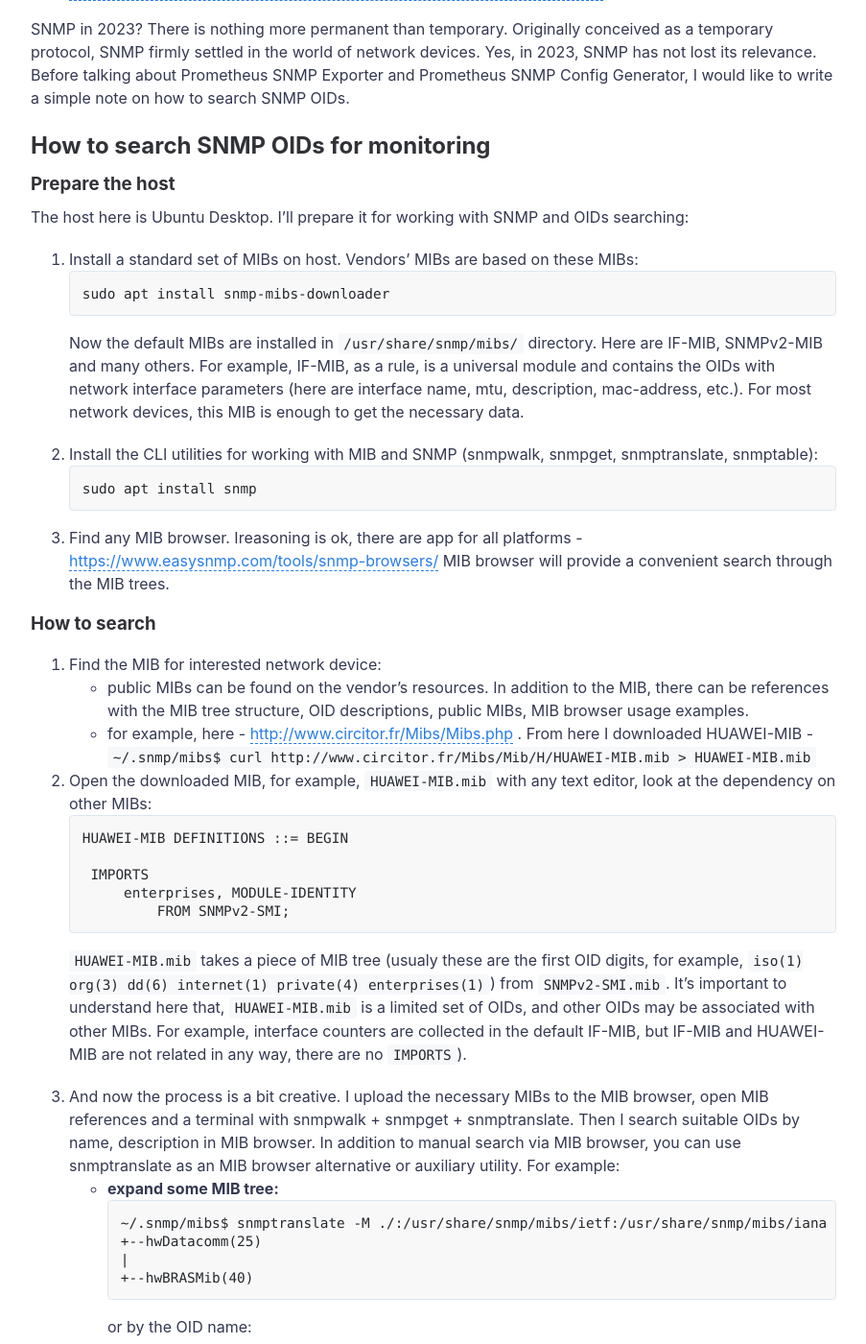
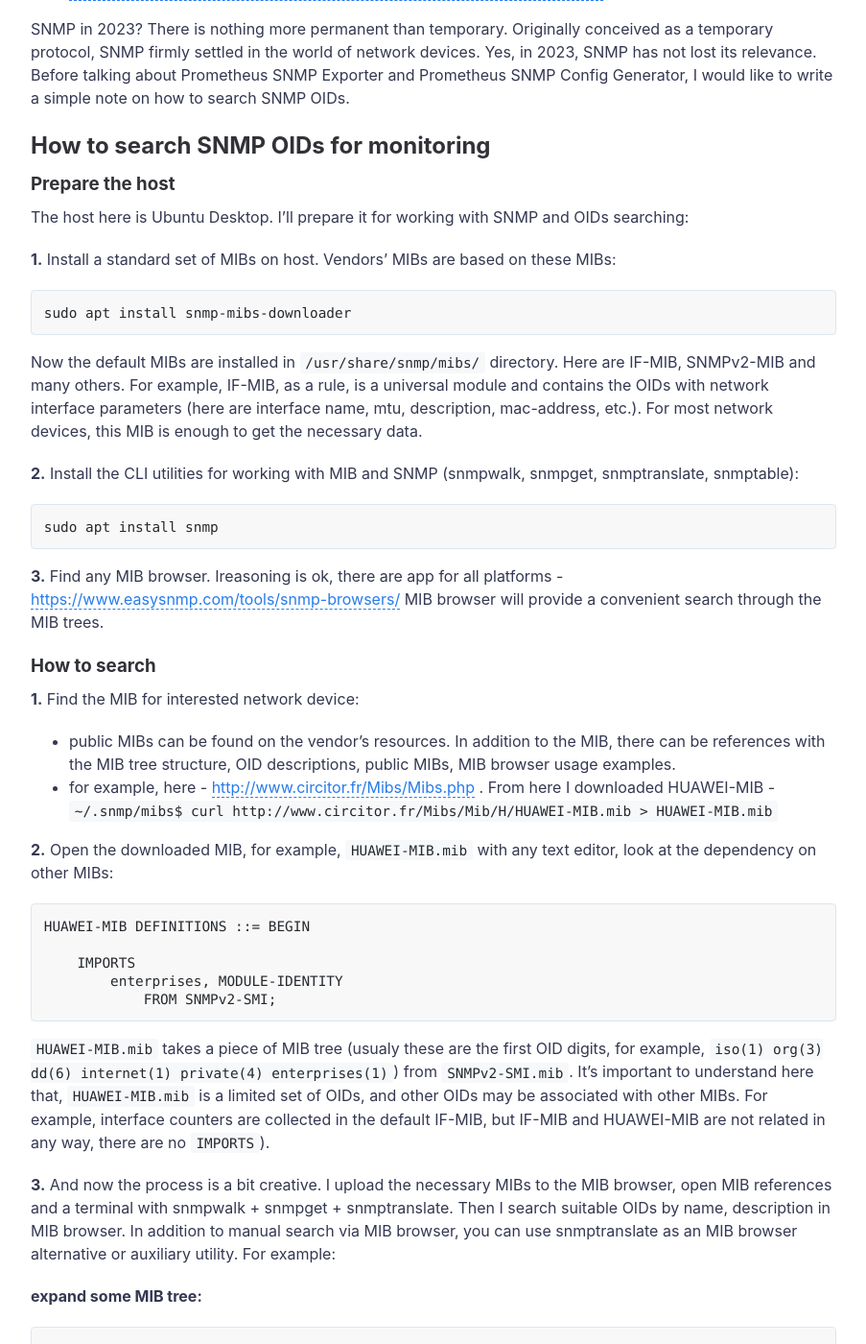
Before and after one commit to timeforplanb123/timeforplanb123.github.io, a Jekyll site: the page built from _posts/2023-02-25-k8s-monitoring-part-two-snmp.md, in a window 1280 px wide and 1400 px high, scrolled down 718 px. Shown: the whole window at 96% size, without its empty margins (188-1091 px from the left). Built offline with Jekyll 4.4.1, drawn with Linux system fonts in a browser that asks for light colours; comment, search, counter and statistics services are not loaded.

Commit message:
Update 2023-02-25-k8s-monitoring-part-two-snmp.md

````diff
--- a/_posts/2023-02-25-k8s-monitoring-part-two-snmp.md
+++ b/_posts/2023-02-25-k8s-monitoring-part-two-snmp.md
@@ -19,25 +19,32 @@ There is nothing more permanent than temporary. Originally conceived as a tempor
 
 The host here is Ubuntu Desktop. I'll prepare it for working with SNMP and OIDs searching:
 
-1. Install a standard set of MIBs on host. Vendors' MIBs are based on these MIBs:
+**1.** Install a standard set of MIBs on host. Vendors' MIBs are based on these MIBs:
+
 ```text
 sudo apt install snmp-mibs-downloader
 ```
+
 Now the default MIBs are installed in `/usr/share/snmp/mibs/` directory. Here are IF-MIB, SNMPv2-MIB and many others. For example, IF-MIB, as a rule, is a universal module and contains the OIDs with network interface parameters (here are interface name, mtu, description, mac-address, etc.). For most network devices, this MIB is enough to get the necessary data.
-2. Install the CLI utilities for working with MIB and SNMP (snmpwalk, snmpget, snmptranslate, snmptable):
+
+**2.** Install the CLI utilities for working with MIB and SNMP (snmpwalk, snmpget, snmptranslate, snmptable):
+
 ```text
 sudo apt install snmp
 ```
-3. Find any MIB browser. Ireasoning is ok, there are app for all platforms - [https://www.easysnmp.com/tools/snmp-browsers/](https://www.easysnmp.com/tools/snmp-browsers){:target="_blank"}
+
+**3.** Find any MIB browser. Ireasoning is ok, there are app for all platforms - [https://www.easysnmp.com/tools/snmp-browsers/](https://www.easysnmp.com/tools/snmp-browsers){:target="_blank"}
 MIB browser will provide a convenient search through the MIB trees.
 
 
 ### How to search
 
-1. Find the MIB for interested network device:
-- public MIBs can be found on the vendor's resources. In addition to the MIB, there can be references with the MIB tree structure, OID descriptions, public MIBs, MIB browser usage examples.
-- for example, here - [http://www.circitor.fr/Mibs/Mibs.php](http://www.circitor.fr/Mibs/Mibs.php){:target="_blank"} . From here I downloaded HUAWEI-MIB - `~/.snmp/mibs$ curl http://www.circitor.fr/Mibs/Mib/H/HUAWEI-MIB.mib > HUAWEI-MIB.mib`
-2. Open the downloaded MIB, for example, `HUAWEI-MIB.mib` with any text editor, look at the dependency on other MIBs:
+**1.** Find the MIB for interested network device:
+  - public MIBs can be found on the vendor's resources. In addition to the MIB, there can be references with the MIB tree structure, OID descriptions, public MIBs, MIB browser usage examples.
+  - for example, here - [http://www.circitor.fr/Mibs/Mibs.php](http://www.circitor.fr/Mibs/Mibs.php){:target="_blank"} . From here I downloaded HUAWEI-MIB - `~/.snmp/mibs$ curl http://www.circitor.fr/Mibs/Mib/H/HUAWEI-MIB.mib > HUAWEI-MIB.mib`
+
+**2.** Open the downloaded MIB, for example, `HUAWEI-MIB.mib` with any text editor, look at the dependency on other MIBs:
+
 ```text
 HUAWEI-MIB DEFINITIONS ::= BEGIN
 
@@ -45,24 +52,31 @@ HUAWEI-MIB DEFINITIONS ::= BEGIN
         enterprises, MODULE-IDENTITY
             FROM SNMPv2-SMI;
 ```
+
 `HUAWEI-MIB.mib` takes a piece of MIB tree (usualy these are the first OID digits, for example, `iso(1) org(3) dd(6) internet(1) private(4) enterprises(1)`) from `SNMPv2-SMI.mib`. It's important to understand here that, `HUAWEI-MIB.mib` is a limited set of OIDs, and other OIDs may be associated with other MIBs. For example, interface counters are collected in the default IF-MIB, but IF-MIB and HUAWEI-MIB are not related in any way, there are no `IMPORTS`).
-3. And now the process is a bit creative. I upload the necessary MIBs to the MIB browser, open MIB references and a terminal with snmpwalk + snmpget + snmptranslate. Then I search suitable OIDs by name, description in MIB browser.
-In addition to manual search via MIB browser, you can use snmptranslate as an MIB browser alternative or auxiliary utility. For example:
-- **expand some MIB tree:**
+
+**3.** And now the process is a bit creative. I upload the necessary MIBs to the MIB browser, open MIB references and a terminal with snmpwalk + snmpget + snmptranslate. Then I search suitable OIDs by name, description in MIB browser. In addition to manual search via MIB browser, you can use snmptranslate as an MIB browser alternative or auxiliary utility. For example:
+
+**expand some MIB tree:**
+
 ```text
 ~/.snmp/mibs$ snmptranslate -M ./:/usr/share/snmp/mibs/ietf:/usr/share/snmp/mibs/iana -Ln -Tp HUAWEI-MIB::hwDatacomm.42.2.1.16.1.2
 +--hwDatacomm(25)
    |
    +--hwBRASMib(40)
 ```
+
 or by the OID name:
+
 ```text
 ~/.snmp/mibs$ snmptranslate -M ./:/usr/share/snmp/mibs/ietf:/usr/share/snmp/mibs/iana -Ln -Tp HUAWEI-MIB:hwDatacomm
 +--hwDatacomm(25)
    |
    +--hwBRASMib(40)
 ```
-- **search some OIDs:**
+
+**search some OIDs:**
+
 ```text
 ~/.snmp/mibs$ snmptranslate -M ./:/usr/share/snmp/mibs/ietf:/usr/share/snmp/mibs/iana -Ln -Td HUAWEI-MIB::hwDatacomm.42.2.1.16.1.2
 HUAWEI-MIB::hwDatacomm.42.2.1.16.1.2
@@ -70,6 +84,7 @@ hwDatacomm OBJECT-TYPE
   -- FROM   HUAWEI-MIB
 ::= { iso(1) org(3) dod(6) internet(1) private(4) enterprises(1) huawei(2011) huaweiMgmt(5) hwDatacomm(25) 42 2 1 16 1 2 }
 ```
+
 ```text
 ~/.snmp/mibs$ snmptranslate -M ./:/usr/share/snmp/mibs/ietf:/usr/share/snmp/mibs/iana -Ln -Td HUAWEI-MIB:hwVlan
 HUAWEI-MIB::hwVlan
@@ -77,32 +92,42 @@ hwVlan OBJECT-TYPE
   -- FROM   HUAWEI-MIB
 ::= { iso(1) org(3) dod(6) internet(1) private(4) enterprises(1) huawei(2011) huaweiMgmt(5) 6 }
 ```
+
 ```text
 ~/.snmp/mibs$ snmptranslate -M ./:/usr/share/snmp/mibs/ietf:/usr/share/snmp/mibs/iana -Ln -On HUAWEI-MIB:hwVlan
 .1.3.6.1.4.1.2011.5.6
 ```
+
 ```text
 ~/.snmp/mibs$ snmptranslate -M ./:/usr/share/snmp/mibs/ietf:/usr/share/snmp/mibs/iana -Ln -Of HUAWEI-MIB:hwVlan
 .iso.org.dod.internet.private.enterprises.huawei.huaweiMgmt.hwVlan
 ```
-- **search MIB by OID:**
+
+**search MIB by OID:**
+
 ```text
 ~/.snmp/mibs$ snmptranslate -M ./:/usr/share/snmp/mibs/ietf:/usr/share/snmp/mibs/iana -Ln -OS 1.3.6.1.4.1.2011.5.25.31.1.1.1.1.5
 HUAWEI-MIB::hwDatacomm.31.1.1.1.1.5
 ```
+
 And, of course, all options are described in the `snmptranslate --help`.  Here only the ones used above:
-  `-M` - directories with MIBs (`./` - the current directory with `HUAWEI-MIB.mib`, `/usr/share/snmp/mibs/ietf:/usr/share/snmp/mibs/iana` - directories with loaded default MIBs).
-  `-Ln` - don't sow logs on stdout, thus don't show the MIB hierarchy errors.
-  `-Td` - `-T` option is a set various options controlling report produced. There are very useful options here. For example `-Td` prints full OID details, including MIB name + any MIB data described given OID (MAX-ACCESS, STATUS, DESCRIPTION). The `-Td`, `-Tp`, `-Tdp` overlap each other, the last one in the chain is used.
-  `-Onf` - `-O` option toggles the various defaults that control the output display. `-Onf` shows OID numbers (`n`), show all OIDs (`f`). `f` flag overrides `n` flag here.
-  `-OS` - print MIB module-id plus last element
-  `-m` - specify list of MIB or all MIBs with `ALL` value
-- **if there are loaded MIBs in the current directory for different network devices, then you can check for the same OID:**
+- `-M` - directories with MIBs (`./` - the current directory with `HUAWEI-MIB.mib`, `/usr/share/snmp/mibs/ietf:/usr/share/snmp/mibs/iana` - directories with loaded default MIBs).
+- `-Ln` - don't sow logs on stdout, thus don't show the MIB hierarchy errors.
+- `-Td` - `-T` option is a set various options controlling report produced. There are very useful options here. For example `-Td` prints full OID details, including MIB name + any MIB data described given OID (MAX-ACCESS, STATUS, DESCRIPTION). The `-Td`, `-Tp`, `-Tdp` overlap each other, the last one in the chain is used.
+- `-Onf` - `-O` option toggles the various defaults that control the output display. `-Onf` shows OID numbers (`n`), show all OIDs (`f`). `f` flag overrides `n` flag here.
+- `-OS` - print MIB module-id plus last element
+- `-m` - specify list of MIB or all MIBs with `ALL` value
+
+**if there are loaded MIBs in the current directory for different network devices, then you can check for the same OID:**
+
 ```text
 snmptranslate -M ./ -m ALL -Ts -Ln | grep OID
 ```
-- **search MIB objects by regular expressions(`-TB` option):**
+
+**search MIB objects by regular expressions(`-TB` option):**
+
 I downloaded HUAWEI-ENTITY-EXTENT-MIB for this example - `~/.snmp/mibs$ curl http://www.circitor.fr/Mibs/Mib/H/HUAWEI-ENTITY-EXTENT-MIB.mib > HUAWEI-ENTITY-EXTENT-MIB.mib`.
+
 ```text
 # the value of the `-M` option should be the directory with HUAWEI-ENTITY-EXTENT-MIB (./) and with all imported MIB (/usr/share/snmp/mibs/ietf:/usr/share/snmp/mibs/iana)
 ~/.snmp/mibs$ snmptranslate -M ./:/usr/share/snmp/mibs/ietf:/usr/share/snmp/mibs/iana -m HUAWEI-ENTITY-EXTENT-MIB -TB hwEntityMem
@@ -114,6 +139,7 @@ HUAWEI-ENTITY-EXTENT-MIB::hwEntityMemSize
 HUAWEI-ENTITY-EXTENT-MIB::hwEntityMemUsageThreshold
 HUAWEI-ENTITY-EXTENT-MIB::hwEntityMemUsage
 ```
+
 ```text
 ~/.snmp/mibs$ snmptranslate -M ./:/usr/share/snmp/mibs/ietf:/usr/share/snmp/mibs/iana -m HUAWEI-ENTITY-EXTENT-MIB -TB hwEntityMem*
 HUAWEI-ENTITY-EXTENT-MIB::hwEntityMemUsed
@@ -124,6 +150,7 @@ HUAWEI-ENTITY-EXTENT-MIB::hwEntityMemSize
 HUAWEI-ENTITY-EXTENT-MIB::hwEntityMemUsageThreshold
 HUAWEI-ENTITY-EXTENT-MIB::hwEntityMemUsage
 ```
+
 ```text
 ~/.snmp/mibs$ snmptranslate -M ./:/usr/share/snmp/mibs/ietf:/usr/share/snmp/mibs/iana -m HUAWEI-ENTITY-EXTENT-MIB -On -TB hwEntityMem*
 .1.3.6.1.4.1.2011.5.25.31.1.1.1.1.37
@@ -134,7 +161,9 @@ HUAWEI-ENTITY-EXTENT-MIB::hwEntityMemUsage
 .1.3.6.1.4.1.2011.5.25.31.1.1.1.1.8
 .1.3.6.1.4.1.2011.5.25.31.1.1.1.1.7
 ```
+
 And the same things, but in detail from MIB (`d` option):
+
 ```text
 ~/.snmp/mibs$ snmptranslate -M ./:/usr/share/snmp/mibs/ietf:/usr/share/snmp/mibs/iana -m HUAWEI-ENTITY-EXTENT-MIB -On -TBd hwEntityMem*.1.3.6.1.4.1.2011.5.25.31.1.1.1.1.37
 hwEntityMemUsed OBJECT-TYPE
@@ -162,6 +191,7 @@ hwEntityMemoryAvgUsage OBJECT-TYPE
 To check the found OIDs on the network device, you can use the `snmpwalk` and `snmpget` utilities. All flags used in `snmptranslate`, except `-T`, are relevant here.
 
 Using HUAWEI-MIB, I'll check some OIDs on test huawei switch (I have `HUAWEI-MIB.mib` in the current directory):
+
 ```text
 ~/.snmp/mibs$ snmpwalk -v2c -c public -Ln -On 192.168.0.3 hwAaa
 .1.3.6.1.4.1.2011.5.2.1.1.1.1.6.114.97.100.105.117.115 = STRING: "radius"
@@ -170,6 +200,7 @@ Using HUAWEI-MIB, I'll check some OIDs on test huawei switch (I have `HUAWEI-MIB
 .1.3.6.1.4.1.2011.5.2.1.1.1.2.7.100.101.102.97.117.108.116 = INTEGER: 1
 ...
 ```
+
 ```text
 ~/.snmp/mibs$ snmpwalk -v2c -c public -Ln -On 192.168.0.3 hwDhcpRelayMib
 .1.3.6.1.4.1.2011.5.7.1.1.3.0 = INTEGER: 1
@@ -177,6 +208,7 @@ Using HUAWEI-MIB, I'll check some OIDs on test huawei switch (I have `HUAWEI-MIB
 .1.3.6.1.4.1.2011.5.7.1.1.5.0 = INTEGER: 0
 ...
 ```
+
 ```text
 ~/.snmp/mibs$ snmpwalk -v2c -c public -Ln -Of 192.168.0.3 hwDhcpRelayMib
 .iso.org.dod.internet.private.enterprises.huawei.huaweiMgmt.hwDhcp.hwDHCPRelayMib.1.3.0 = INTEGER: 1
@@ -184,26 +216,32 @@ Using HUAWEI-MIB, I'll check some OIDs on test huawei switch (I have `HUAWEI-MIB
 .iso.org.dod.internet.private.enterprises.huawei.huaweiMgmt.hwDhcp.hwDHCPRelayMib.1.5.0 = INTEGER: 0
 ...
 ```
+
 ```text
 ~/.snmp/mibs$ snmpget -v2c -c public -Ln -On 192.168.0.3 .1.3.6.1.4.1.2011.5.7.1.1.3.0
 .1.3.6.1.4.1.2011.5.7.1.1.3.0 = INTEGER: 1
 ```
+
 ```text
 ~/.snmp/mibs$ snmpget -v2c -c public -Ln -Of 192.168.0.3 .1.3.6.1.4.1.2011.5.7.1.1.3.0
 .iso.org.dod.internet.private.enterprises.huawei.huaweiMgmt.hwDhcp.hwDHCPRelayMib.1.3.0 = INTEGER: 1
 ```
+
 ```text
 ~/.snmp/mibs$ snmpwalk -v2c -c public 192.168.0.3 HUAWEI-MIB::hwDatacomm.42.2.1.16.1.3.0
 HUAWEI-MIB::hwDatacomm.42.2.1.16.1.3.0 = INTEGER: 16384
 ```
+
 ```text
 ~/.snmp/mibs$ snmpget -v2c -c public 192.168.0.3 HUAWEI-MIB::hwDatacomm.42.2.1.16.1.3.0
 HUAWEI-MIB::hwDatacomm.42.2.1.16.1.3.0 = INTEGER: 16384
 ```
+
 ```text
 ~/.snmp/mibs$ snmpget -v2c -c public -On 192.168.0.3 HUAWEI-MIB::hwDatacomm.42.2.1.16.1.3.0
 .1.3.6.1.4.1.2011.5.25.42.2.1.16.1.3.0 = INTEGER: 16384
 ```
+
 ```text
 ~/.snmp/mibs$ snmpget -v2c -c public 192.168.0.3 .1.3.6.1.4.1.2011.5.25.42.2.1.16.1.3.0
 HUAWEI-MIB::hwDatacomm.42.2.1.16.1.3.0 = INTEGER: 16384
````
